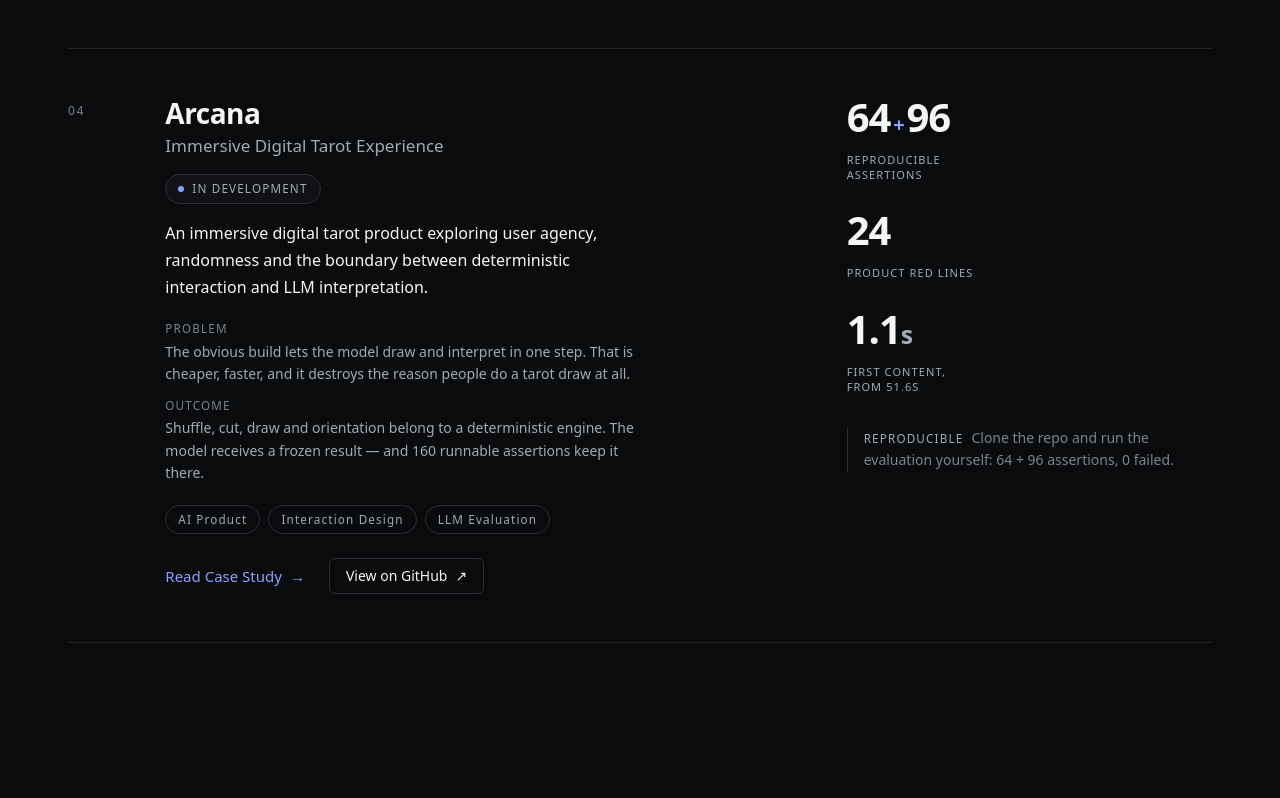
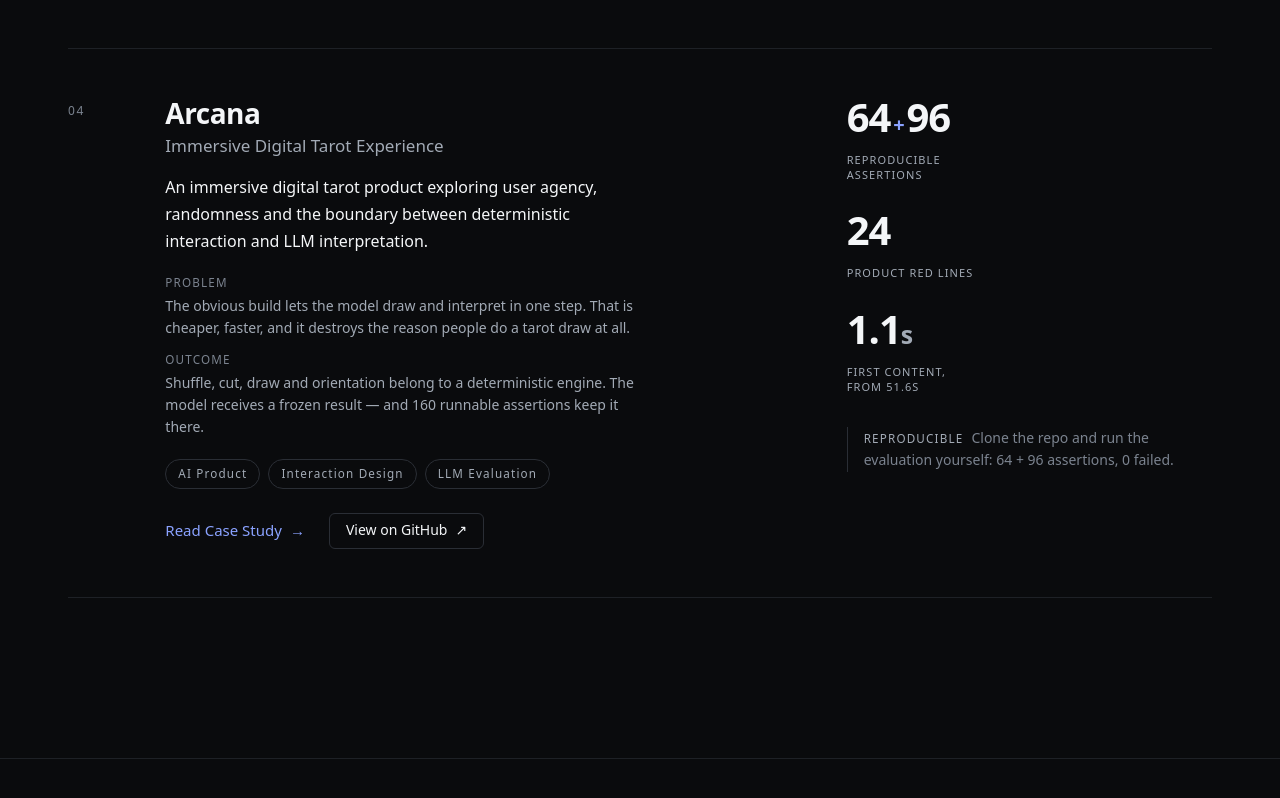
Before and after one commit to Jaco-Yijie/Jaco-Yijie.github.io, a React (Vite) app: page / in a window 1280 px wide. Shown: the part 2681-3479 px from the top of the page. Built offline with nearby package versions, Linux system fonts and the light colour scheme.

Commit message:
chore: mark Arcana MVP as formed

```diff
--- a/src/data/projects.ts
+++ b/src/data/projects.ts
@@ -51,7 +51,6 @@ export const projects: ProjectShell[] = [
   {
     index: '04',
     slug: 'arcana',
-    status: 'development',
     metricIds: projectMetricIds.arcana,
     ctas: [
       { kind: 'caseStudy', href: '/work/arcana', variant: 'tertiary' },
```
